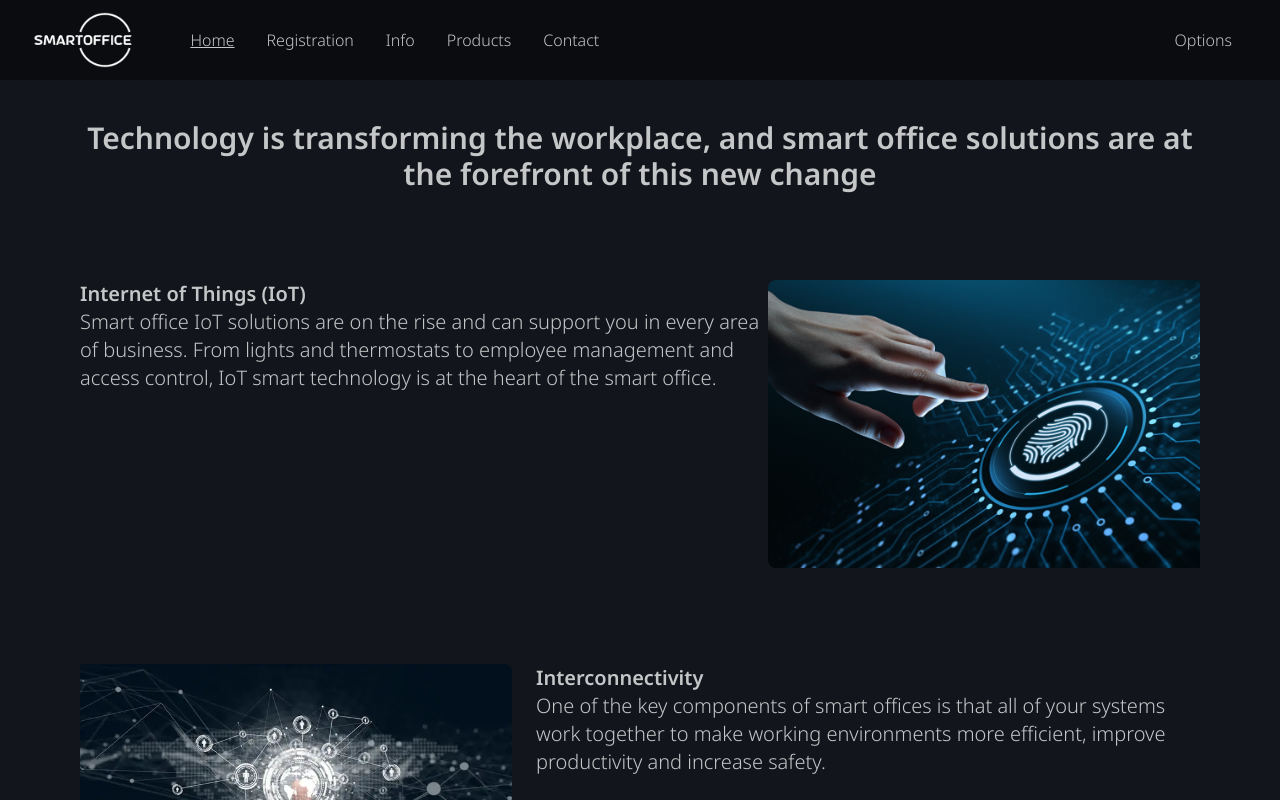
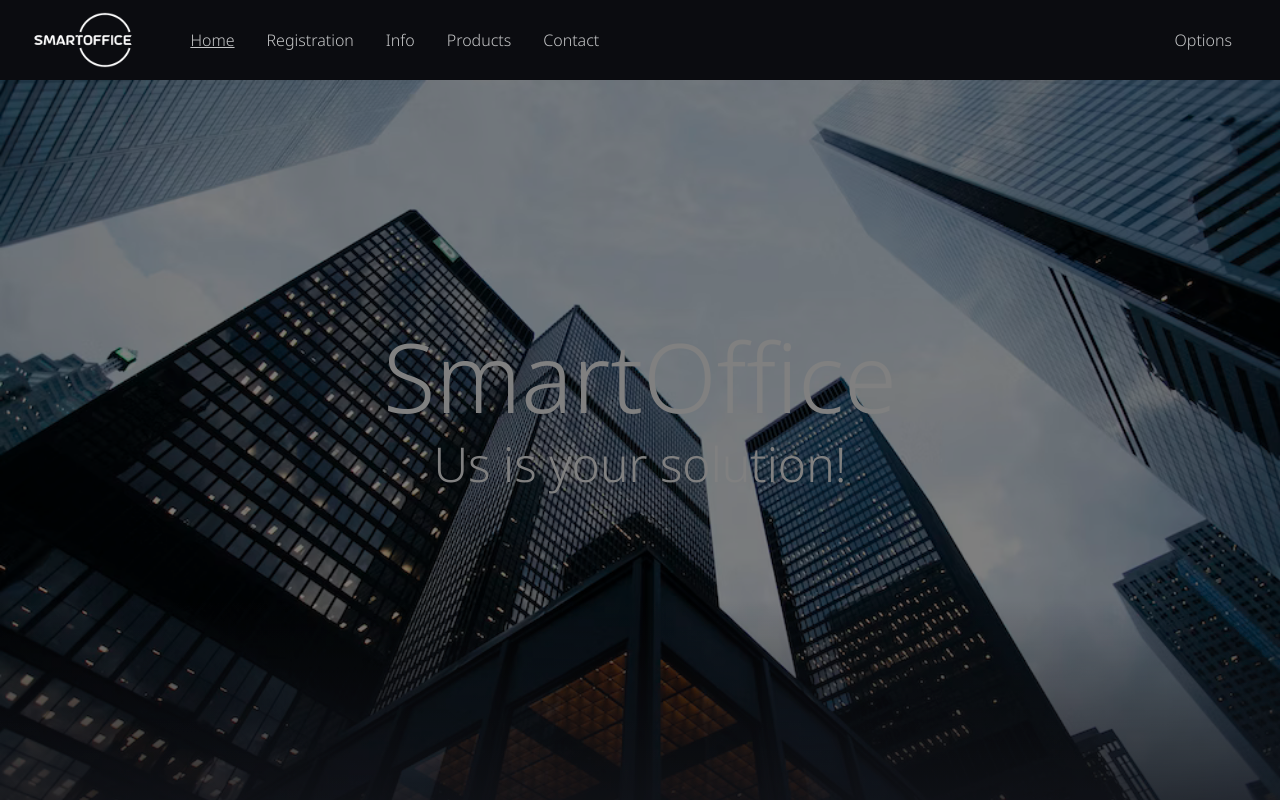
Before and after one commit to Michael2464/SmartOffice, a Vue app: page / in a window 1280 px wide. Shown: the top 800 px of the page. Built offline with nearby package versions, Linux system fonts and the light colour scheme.

Commit message:
Add image

```diff
--- a/src/views/Home.vue
+++ b/src/views/Home.vue
@@ -1,6 +1,17 @@
 <template>
   <!-- Information -->
   <div class="bg-blackCL text-whiteC">
+    <!-- Image + Title -->
+    <div class="w-full h-screen bg-no-repeat bg-cover bg-center brightness-50" style="background-image: url('./public/images/skyskipers.png');">
+      <div class="flex justify-center w-full h-full bottom-0 bg-gradient-to-t from-blackCL to-35% brightness-200">
+        <div class="flex-col w-fit h-fit m-auto space-y-4 text-whiteC">
+          <h1 class="w-fit m-auto text-8xl">SmartOffice</h1>
+          <p class="w-fit m-auto text-5xl">Us is your solution!</p>
+          <p class="invisible h-32">#</p>
+        </div>
+      </div>
+    </div>
+
     <div class="py-10">
       <p class="text-center font-semibold text-3xl px-20 items-center">Technology is transforming the workplace, and smart office solutions are at the forefront of this new change</p>
     </div>
@@ -10,11 +21,11 @@
         <h1 class="font-semibold text-xl">Internet of Things (IoT)</h1>
         <p class="inline-block text-left text-xl">Smart office IoT solutions are on the rise and can support you in every area of business. From lights and thermostats to employee management and access control, IoT smart technology is at the heart of the smart office.</p>
       </div>
-      <img class="inline block pr-20 w-2/5 h-auto rounded-lg" src="../assets/images/internet_of_things.png">
+      <img class="inline-block pr-20 w-2/5 h-auto rounded-lg" src="../assets/images/internet_of_things.png">
     </div>
 
     <div class="flex py-12">
-      <img class="inline block pl-20 w-2/5 h-auto rounded-lg" src="../assets/images/interconnectivity.png">
+      <img class="inline-block pl-20 w-2/5 h-auto rounded-lg" src="../assets/images/interconnectivity.png">
       <div class="pl-6">
         <h1 class="font-semibold text-xl">Interconnectivity</h1>
         <p class="inline-block pr-20 text-left text-xl">One of the key components of smart offices is that all of your systems work together to make working environments more efficient, improve productivity and increase safety.</p>
@@ -26,7 +37,7 @@
         <h1 class="font-semibold text-xl">Machine learning</h1>
         <p class="inline-block text-left text-xl">Smart office AI provides deep, data-driven insights that you can utilize to further improve your ways of working in the future. Machine learning capabilities should be built into any smart office design, with real-time data collection to support analysis and future strategy creation.</p>
       </div>
-      <img class="inline block pr-20 w-2/5 h-auto rounded-lg" src="../assets/images/machine_learning.jpg">
+      <img class="inline-block pr-20 w-2/5 h-auto rounded-lg" src="../assets/images/machine_learning.jpg">
     </div>
 
     <div class="flex py-15">
```
Also changed, not shown: public/images/skyskipers.png (renamed from src/assets/images/skyskipers.png).
